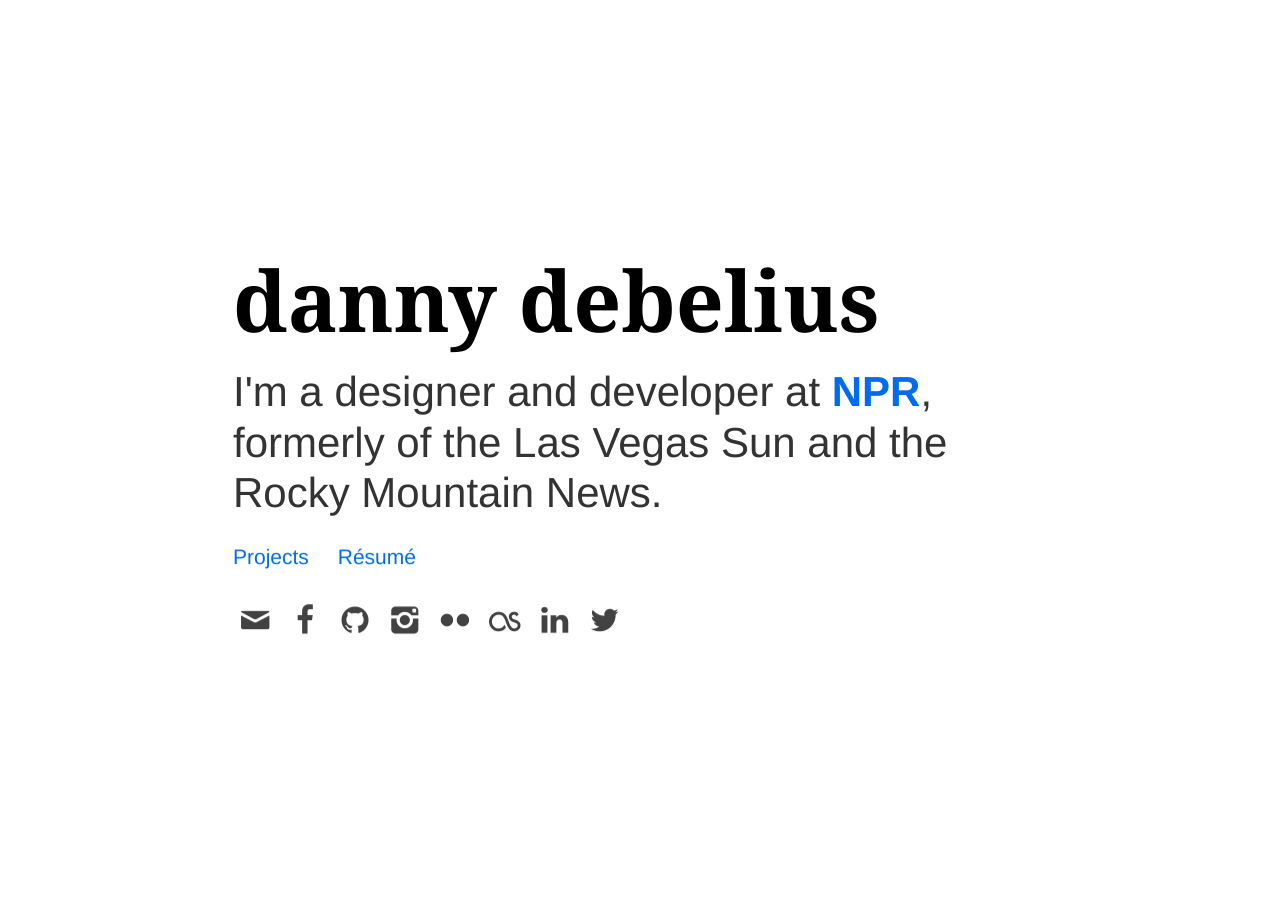
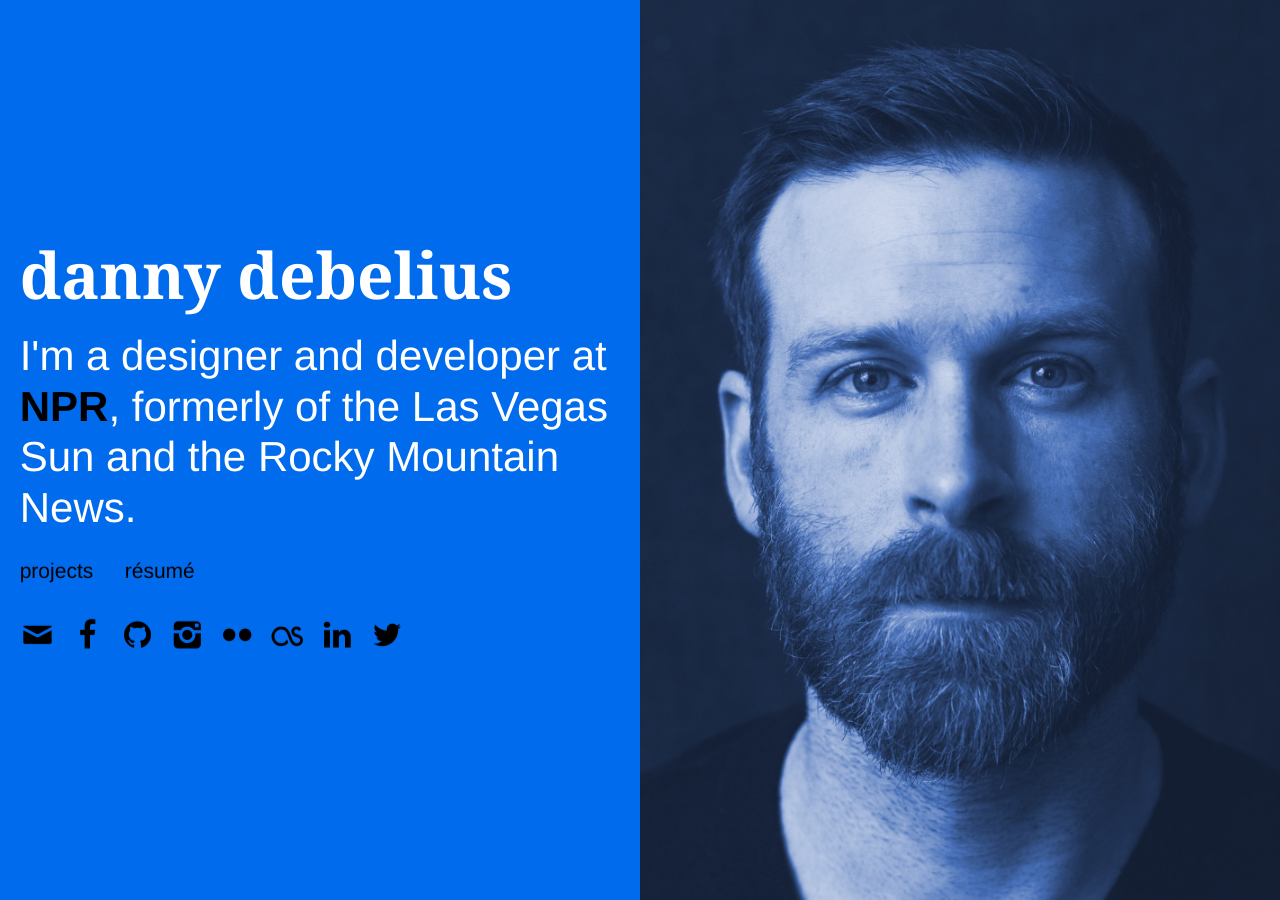
Before and after one commit to dannydb/dannydb.github.io, a Jekyll site: the page built from index.html, in a window 1280 px wide. Built offline with Jekyll 4.4.1, drawn with Linux system fonts in a browser that asks for light colours.

Commit message:
add headshot

```diff
--- a/_sass/_layout.scss
+++ b/_sass/_layout.scss
@@ -9,62 +9,110 @@
  }
 
 .homepage {
-    background: #fff;
-    color: $text-color;
+    background: $blue;
+    color: #fff;
 }
 
 .homepage .wrapper {
-    margin-top: 3rem;
+    margin-top: 2rem;
+    width: auto;
+    padding: 0;
 
     @media #{$medium-up} {
+        padding-left: $column-gutter / 2;
+        padding-right: $column-gutter / 2;
         position: absolute;
+        width: auto;
         left: 0;
-        right: 0;
+        right: 50%;
         top: 50%;
         margin-top: 0;
         @include transform(translateY(-50%));
     }
 }
 
+.homepage .portrait {
+    padding-bottom: 100%;
+    background-size: cover;
+    background-image: url('../img/blue.jpg');
+    background-position: center center;
+
+    @media #{$small-only} {
+        width: 100%;
+        // margin: 0 -($column-gutter / 2);
+        // @include calc(width, "100% + #{$column-gutter}");
+    }
+
+    @media #{$medium-up} {
+        padding-bottom: 0;
+        position: absolute;
+        top: 0;
+        right: 0;
+        bottom: 0;
+        left: 0;
+        left: 50%;
+    }
+}
+
 .logo {
- 	// font-family: "alternate-gothic-no-2-d", sans-serif;
  	text-transform: lowercase;
- 	// letter-spacing: 1rem;
-    color: #000;
+    color: #fff;
     font-family: $font-family-serif;
-    font-size: 4rem;
+    font-size: 10vw;
  	font-weight: 700;
  	line-height: 1.1;
     vertical-align: top;
+    padding-bottom: 1rem;
+
+    @media #{$medium-up} {
+        padding-bottom: 0;
+        font-size: 5vw;
+    }
 }
 
 .intro {
+    font-size: 1.5rem;
+    font-weight: 400;
+    line-height: 1.1;
+
+    @media #{$small-only} {
+        margin-top: 2rem;
+    }
+
+    @media #{$medium-up} {
         font-size: 2rem;
         font-weight: 300;
         line-height: 1.2;
+    }
 
     a {
     	font-weight: 700;
-        color: $blue;
+        color: #000;
 
     	&:hover {
-	    	color: $text-color;
+	    	color: #fff;
 	    	text-decoration: none;
 	    }
     }
+}
 
-    + .inline-list {
+.homepage-nav {
     font-size: $base-font-size;
-        // letter-spacing: 0.1rem;
+    margin-left: 0;
+
+    > li {
+        margin-left: 0;
+        margin-right: 1.5rem;
+    }
 
     a {
-            color: $blue;
+        color: #000;
         font-weight: 400;
+        text-transform: lowercase;
 
         &:hover {
             text-decoration: none;
-                color: $text-color;
-            }
+            color: #fff;
         }
     }
 }
@@ -76,14 +124,33 @@
     li {
         display: inline-block;
         font-size: 1.5rem;
+
+        &:first-child {
+           margin-left: -0.2rem;
+        }
     }
 
     a {
-        color: $grey-color-dark;
+        color: #000;
 
         &:hover {
-            color: $blue;
+            color: #fff;
         }
+    }
+
+    @media #{$small-only} {
+        padding-bottom: $base-line-height-computed * 2;
+    }
+
+ }
+
+ .homepage .logo,
+ .homepage .intro,
+ .homepage .inline-list,
+ .homepage .social-media-list {
+    @media #{$small-only} {
+        margin-left: $column-gutter / 2;
+        margin-right: $column-gutter / 2;
     }
  }
 
--- a/index.html
+++ b/index.html
@@ -2,11 +2,13 @@
 layout: default
 body_class: homepage
 ---
+<div class="portrait show-for-medium-up"></div>
 
 <div class="wrapper">
   <h2 class="logo">{{ site.title }}</h2>
+  <div class="portrait show-for-small-only"></div>
   <p class="intro">I'm a designer and developer at <a href="http://npr.org">NPR</a>, formerly of the Las Vegas Sun and the Rocky Mountain News.</p>
-  <ul class="inline-list">
+  <ul class="inline-list homepage-nav">
     <li><a href="/work/">Projects</a></li>
     <li><a href="/resume/">Résumé</a></li>
   </ul>
```
Also changed, not shown: img/blue.jpg (added). Lines whose indentation alone changed are shown as unchanged.
